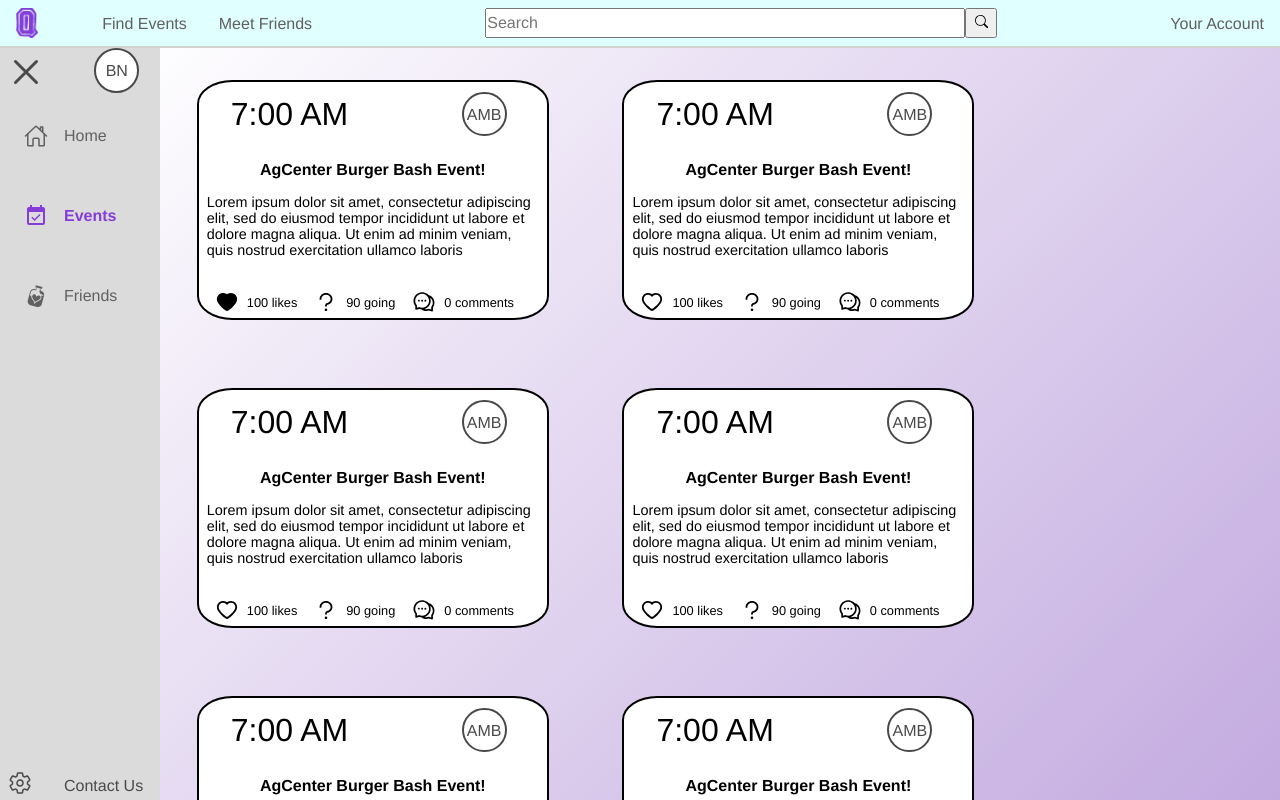
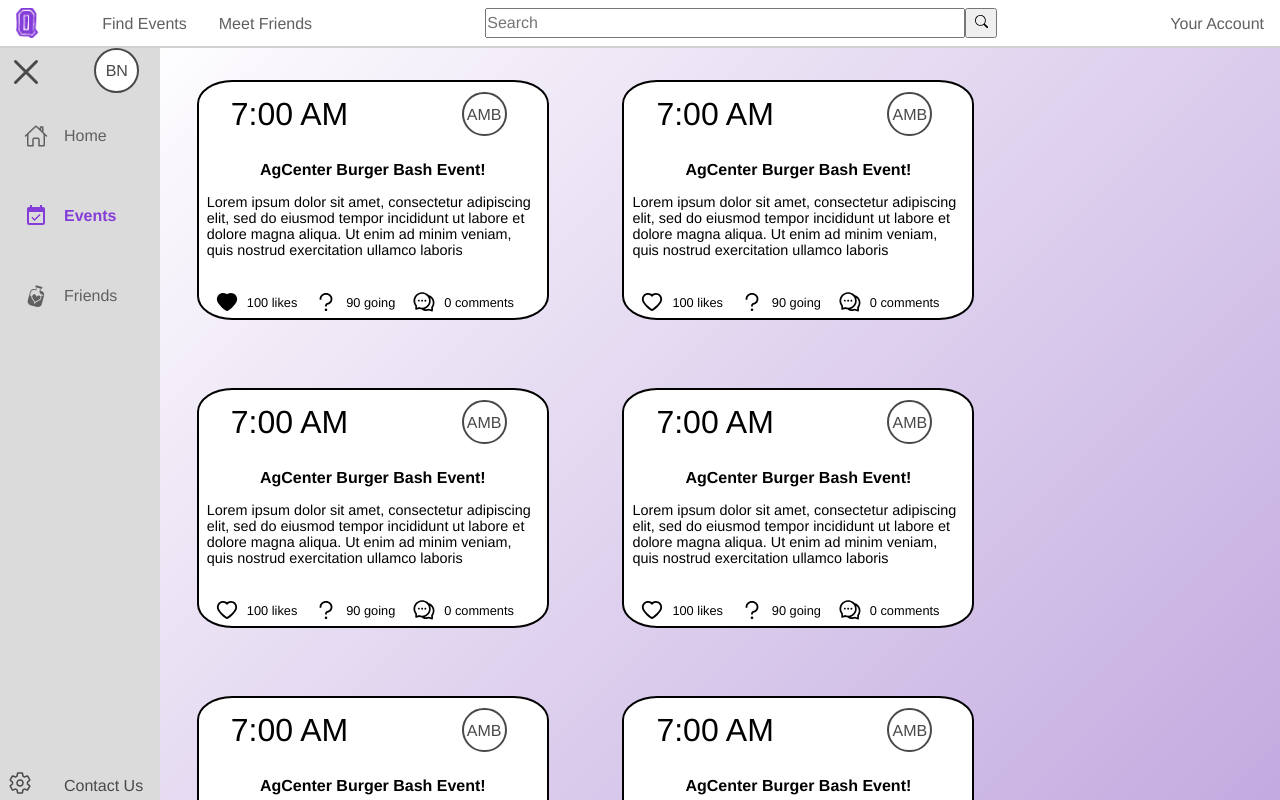
Before and after one commit to rnewso4/the_quad_website, a React (Create React App) app: page /events in a window 1280 px wide. Shown: the top 800 px of the page. Built offline with nearby package versions, Linux system fonts and the light colour scheme.

Commit message:
removed blue color

```diff
--- a/src/index.css
+++ b/src/index.css
@@ -134,7 +134,7 @@
   background-color: white;
   display: flex;
   justify-content: space-between;
-  background-color: lightcyan;
+  background-color: white;
 }
 
 #navbar img{
```
